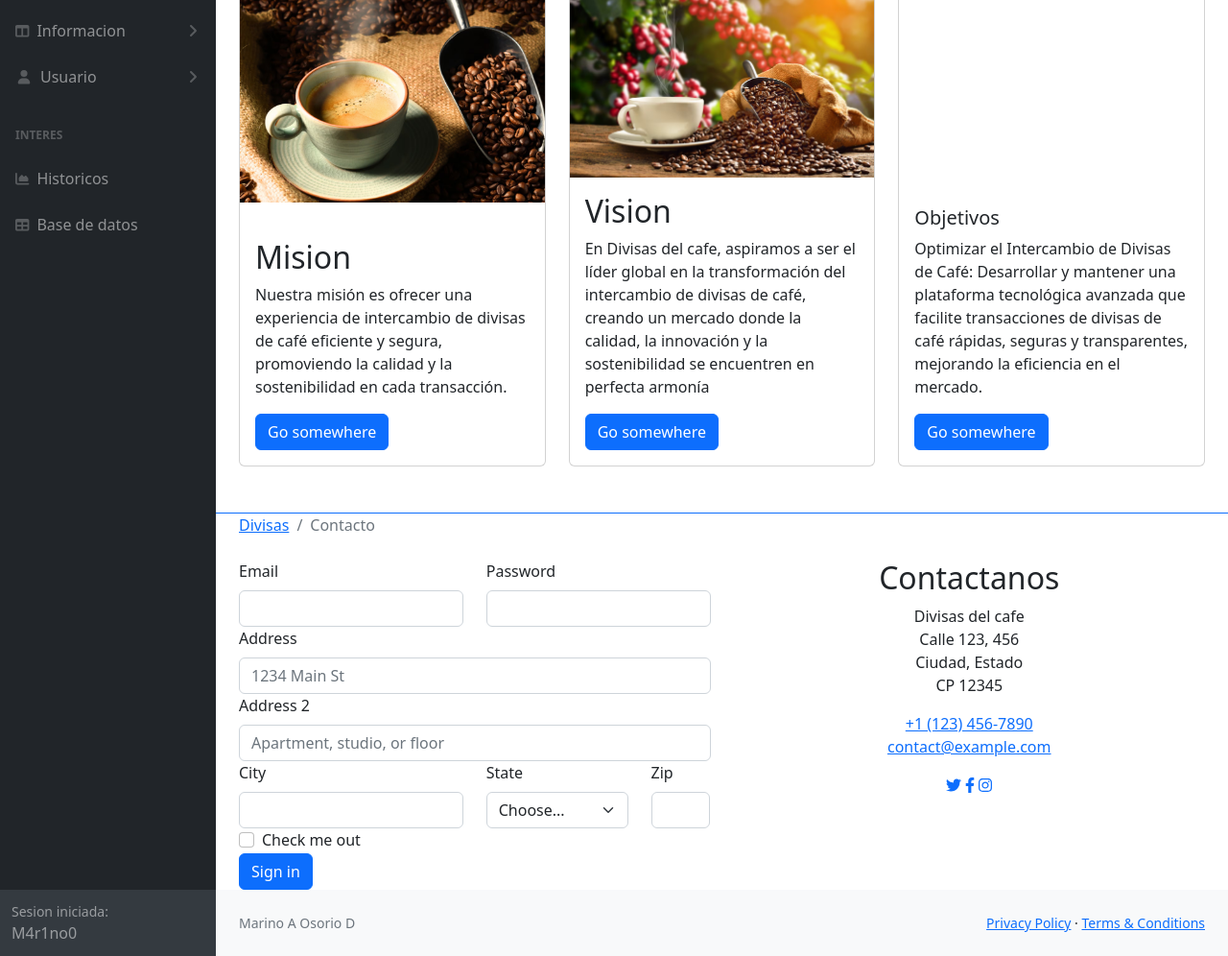
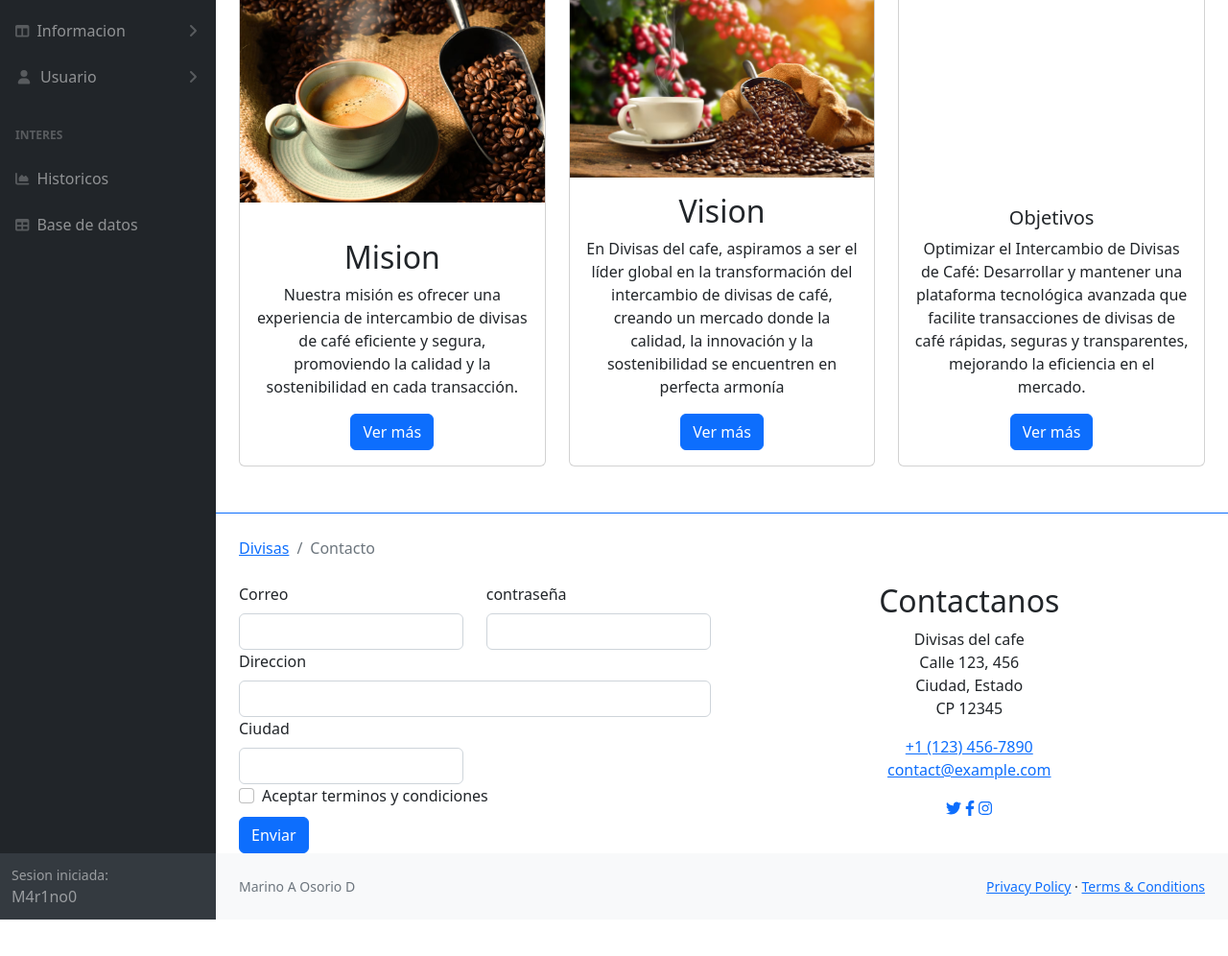
Before and after one commit to m4r1no0/Plantilla_final_bootstrap, a plain HTML site: page layout-static.html in a window 1280 px wide. Shown: the part 212-1208 px from the top of the page at 96% size. After the commit the page ends 1170 px from the top, so only its background shows below. Drawn offline with nearby package versions, Linux system fonts and the light colour scheme.

```diff
--- a/layout-static.html
+++ b/layout-static.html
@@ -106,38 +106,38 @@
                             <div class="col-sm-12 col-md-6 col-lg-4">
                                 <div class="card h-100">
                                     <img src="/assets/img/ca3.avif" class="card-img-top" alt="...">
-                                    <div class="card-body align-content-end">
+                                    <div class="card-body align-content-end text-center">
                                       <h2 class="card-title">Mision</h2>
                                       <p class="card-text">Nuestra misión es ofrecer una experiencia de intercambio de divisas de café eficiente y segura, promoviendo la calidad y la sostenibilidad en cada transacción. </p>
-                                      <a href="#" class="btn btn-primary">Go somewhere</a>
+                                      <a href="#" class="btn btn-primary">Ver más</a>
                                     </div>
                                   </div>
                             </div>
                             <div class="col-sm-12 col-md-6 col-lg-4">
                                 <div class="card h-100">
                                     <img src="/assets/img/ca2.avif" class="card-img-top" alt="...">
-                                    <div class="card-body">
+                                    <div class="card-body text-center">
                                       <h2 class="card-title">Vision</h2>
                                       <p class="card-text">En Divisas del cafe, aspiramos a ser el líder global en la transformación del intercambio de divisas de café, creando un mercado donde la calidad, la innovación y la sostenibilidad se encuentren en perfecta armonía</p>
-                                      <a href="#" class="btn btn-primary">Go somewhere</a>
+                                      <a href="#" class="btn btn-primary">Ver más</a>
                                     </div>
                                   </div>
                             </div>
                             <div class="col-sm-12 col-md-12 col-lg-4">
                                 <div class="card h-100">
                                     <img src="/assets/img/ca1webp.webp" class="card-img-top" alt="...">
-                                    <div class="card-body align-content-end">
+                                    <div class="card-body align-content-end text-center">
                                       <h5 class="card-title">Objetivos</h5>
                                       <p class="card-text">Optimizar el Intercambio de Divisas de Café: Desarrollar y mantener una plataforma tecnológica avanzada que facilite transacciones de divisas de café rápidas, seguras y transparentes, mejorando la eficiencia en el mercado.</p>
-                                      <a href="#" class="btn btn-primary">Go somewhere</a>
+                                      <a href="#" class="btn btn-primary">Ver más</a>
                                     </div>
                                   </div>
                             </div>
                         </div>
                     </div>
                 </section>
-                <section class="container-fluid px-4 mt-5 border-top border-primary">
-                    <div class="row">
+                <section class="container-fluid px-4 mt-5  border-top border-primary">
+                    <div class="row mt-4">
                         <div class="col">
                             <ol class="breadcrumb mb-4">
                                 <li class="breadcrumb-item"><a href="index.html">Divisas</a></li>
@@ -149,46 +149,31 @@
                         <div class="col-sm-12 col-lg-6">
                             <form class="row">
                                 <div class="col-md-6">
-                                  <label for="inputEmail4" class="form-label">Email</label>
+                                  <label for="inputEmail4" class="form-label">Correo</label>
                                   <input type="email" class="form-control" id="inputEmail4">
                                 </div>
                                 <div class="col-md-6">
-                                  <label for="inputPassword4" class="form-label">Password</label>
+                                  <label for="inputPassword4" class="form-label">contraseña</label>
                                   <input type="password" class="form-control" id="inputPassword4">
                                 </div>
                                 <div class="col-12">
-                                  <label for="inputAddress" class="form-label">Address</label>
-                                  <input type="text" class="form-control" id="inputAddress" placeholder="1234 Main St">
-                                </div>
-                                <div class="col-12">
-                                  <label for="inputAddress2" class="form-label">Address 2</label>
-                                  <input type="text" class="form-control" id="inputAddress2" placeholder="Apartment, studio, or floor">
+                                  <label for="inputAddress" class="form-label">Direccion</label>
+                                  <input type="text" class="form-control" id="inputAddress">
                                 </div>
                                 <div class="col-md-6">
-                                  <label for="inputCity" class="form-label">City</label>
+                                  <label for="inputCity" class="form-label">Ciudad</label>
                                   <input type="text" class="form-control" id="inputCity">
-                                </div>
-                                <div class="col-md-4">
-                                  <label for="inputState" class="form-label">State</label>
-                                  <select id="inputState" class="form-select">
-                                    <option selected>Choose...</option>
-                                    <option>...</option>
-                                  </select>
-                                </div>
-                                <div class="col-md-2">
-                                  <label for="inputZip" class="form-label">Zip</label>
-                                  <input type="text" class="form-control" id="inputZip">
                                 </div>
                                 <div class="col-12">
                                   <div class="form-check">
                                     <input class="form-check-input" type="checkbox" id="gridCheck">
                                     <label class="form-check-label" for="gridCheck">
-                                      Check me out
+                                      Aceptar terminos y condiciones
                                     </label>
                                   </div>
                                 </div>
-                                <div class="col-12">
-                                  <button type="submit" class="btn btn-primary">Sign in</button>
+                                <div class="col-12 mt-2">
+                                  <button type="submit" class="btn btn-primary">Enviar</button>
                                 </div>
                               </form>
                         </div>
```
